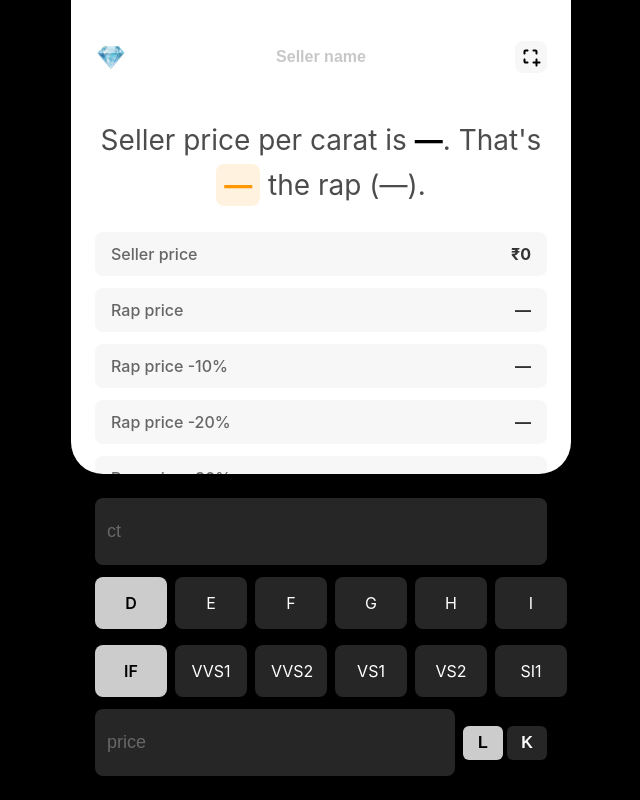
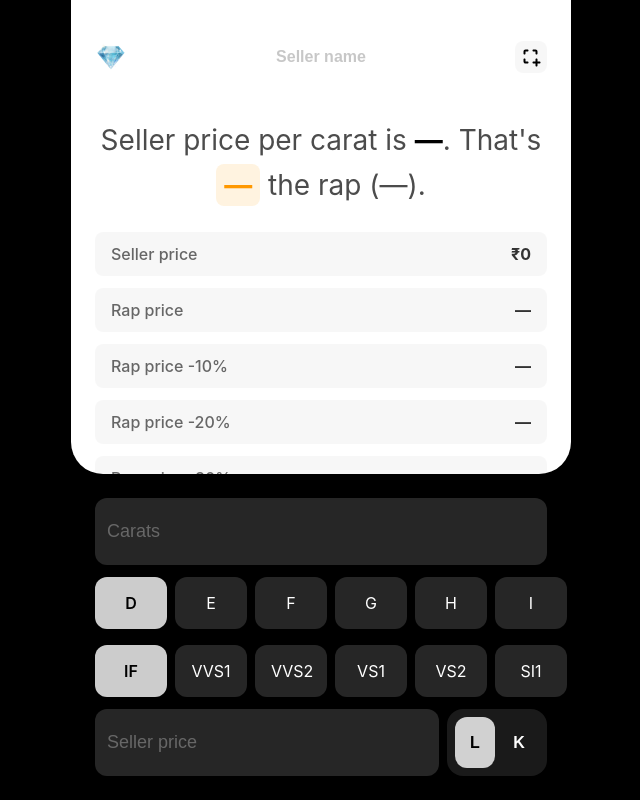
Before and after one commit to gvns0x/shine, a React (Create React App) app: page / in a window 1280 px wide. Shown: the whole page, without its empty margins (319-959 px from the left). Built offline with nearby package versions, Linux system fonts and the light colour scheme.

Commit message:
unit toggle

```diff
--- a/src/components/controls/controls.css
+++ b/src/components/controls/controls.css
@@ -13,7 +13,7 @@
 .controls input, select {
     font-size: 18px;
     padding: 8px 12px;
-    border-radius: 8px;
+    border-radius: 12px;
     border: none;
     outline: none;
     height: 51px;
@@ -46,7 +46,7 @@
     min-width: 40px;
     background-color: rgba(255,255,255,0.15);
     color: #fff;
-    border-radius: 8px;
+    border-radius: 12px;
     cursor: pointer;
     white-space: nowrap;
     user-select: none;
@@ -90,24 +90,24 @@ input:focus {
 
 .price-unit-toggle {
     display: flex;
+    height: 100%;
     gap: 4px;
+    background-color: rgba(255,255,255,.1);
+    border-radius: 16px;
+    padding: 8px;
+    height: 51px;
 }
 
 .unit-btn {
     padding: 8px 12px;
-    background-color: rgba(255,255,255,0.15);
+    background-color: transparent;
     color: #fff;
     border: none;
-    border-radius: 6px;
+    border-radius: 12px;
     cursor: pointer;
     font-size: 16px;
     font-weight: 600;
     min-width: 40px;
-    transition: all 0.2s ease;
-}
-
-.unit-btn:hover {
-    background-color: rgba(255,255,255,0.25);
 }
 
 .unit-btn:active {
--- a/src/components/controls/controls.js
+++ b/src/components/controls/controls.js
@@ -143,7 +143,7 @@ const Controls = ({ onValuesChange }) => {
             <input
                 ref={caratInputRef}
                 className='ct'
-                placeholder='ct'
+                placeholder='Carats'
                 value={carat}
                 onChange={handleCaratChange}
                 onFocus={() => handleInputFocus(caratInputRef)}
@@ -181,7 +181,7 @@ const Controls = ({ onValuesChange }) => {
                 <input
                     ref={priceInputRef}
                     className='price'
-                    placeholder='price'
+                    placeholder='Seller price'
                     value={price}
                     onChange={handlePriceChange}
                     onFocus={() => handleInputFocus(priceInputRef)}
```
